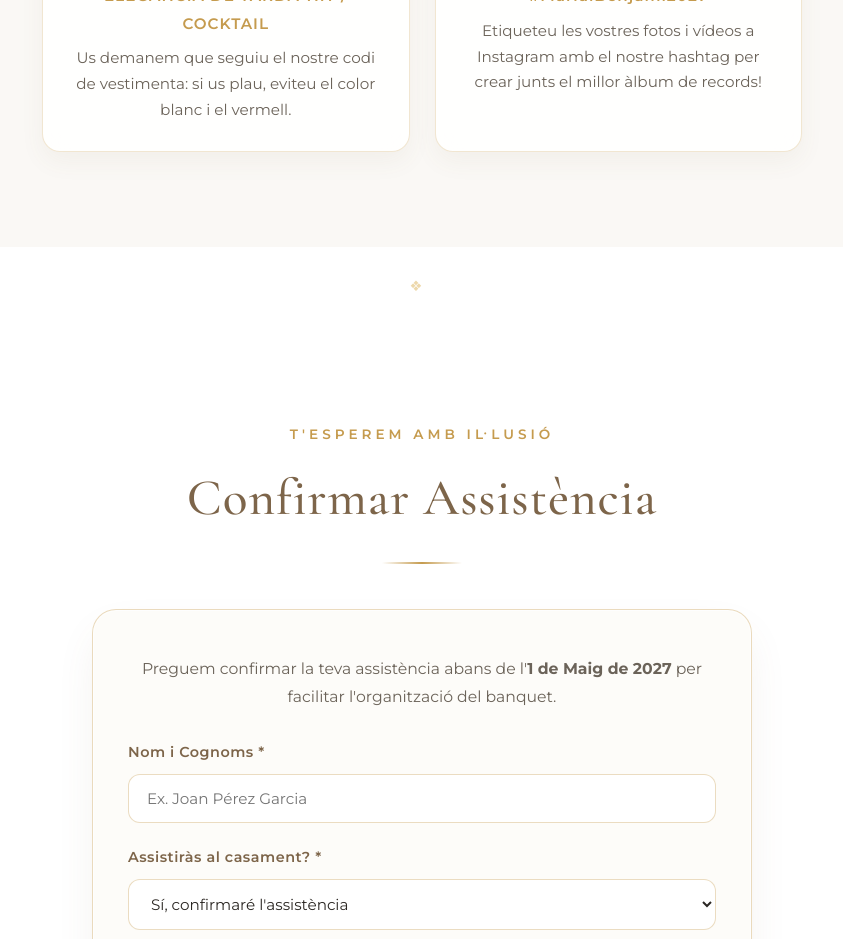
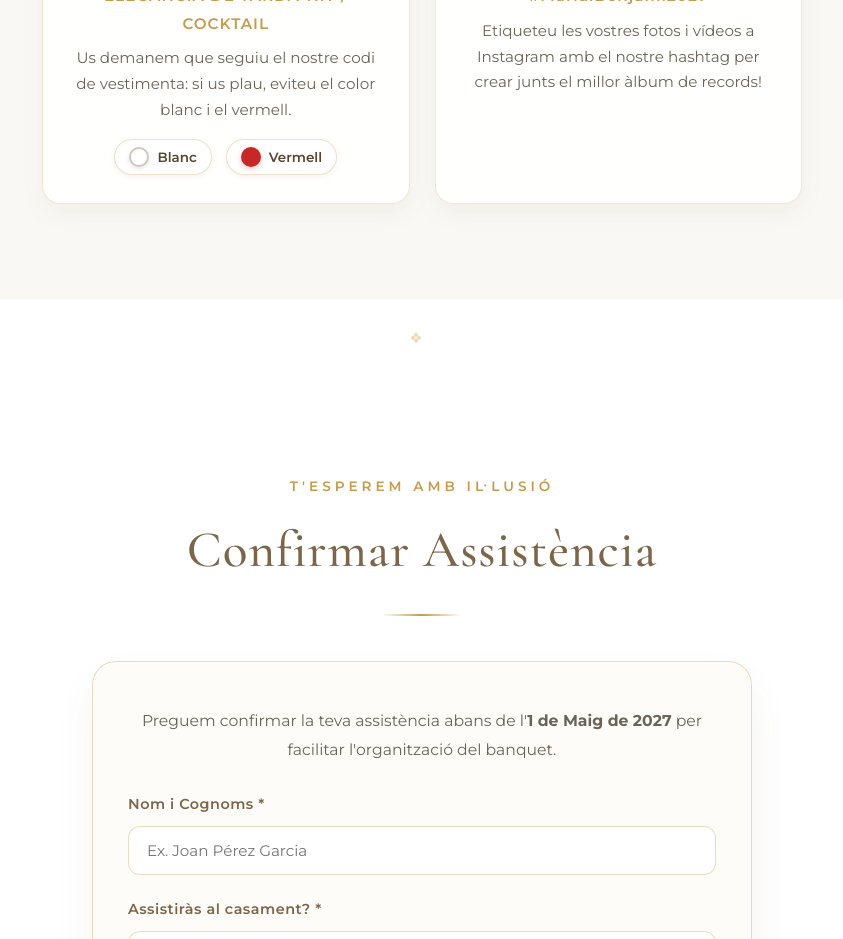
Before and after one commit to DFH94/Benjami_Maria_Boda, a Next.js app: page / in a window 1280 px wide. Shown: the part 4880-5819 px from the top of the page, without its empty margins (218-1061 px from the left). Built offline with nearby package versions, Linux system fonts and the light colour scheme.

Commit message:
Afegeix els cercles de color blanc i vermell a la targeta de codi de vestimenta

```diff
--- a/src/app/page.tsx
+++ b/src/app/page.tsx
@@ -696,6 +696,35 @@ export default function Home() {
               <p style={{ fontSize: '0.95rem', color: 'var(--text-muted)', margin: 0, lineHeight: 1.7 }}>
                 Us demanem que seguiu el nostre codi de vestimenta: si us plau, eviteu el color blanc i el vermell.
               </p>
+
+              {/* Color swatches */}
+              <div style={{ display: 'flex', justifyContent: 'center', alignItems: 'center', gap: '14px', marginTop: '16px' }}>
+                <div style={{ display: 'inline-flex', alignItems: 'center', gap: '8px', background: '#ffffff', padding: '5px 14px', borderRadius: '20px', border: '1px solid rgba(197, 155, 78, 0.3)', boxShadow: '0 2px 6px rgba(140, 115, 85, 0.08)' }}>
+                  <span style={{
+                    width: '20px',
+                    height: '20px',
+                    borderRadius: '50%',
+                    backgroundColor: '#ffffff',
+                    border: '2px solid rgba(140, 115, 85, 0.4)',
+                    boxShadow: '0 2px 5px rgba(0,0,0,0.1)',
+                    display: 'inline-block'
+                  }} />
+                  <span style={{ fontSize: '0.84rem', color: 'var(--primary-dark)', fontWeight: 600 }}>Blanc</span>
+                </div>
+
+                <div style={{ display: 'inline-flex', alignItems: 'center', gap: '8px', background: '#ffffff', padding: '5px 14px', borderRadius: '20px', border: '1px solid rgba(197, 155, 78, 0.3)', boxShadow: '0 2px 6px rgba(140, 115, 85, 0.08)' }}>
+                  <span style={{
+                    width: '20px',
+                    height: '20px',
+                    borderRadius: '50%',
+                    backgroundColor: '#c62828',
+                    border: '2px solid rgba(198, 40, 40, 0.4)',
+                    boxShadow: '0 2px 6px rgba(198, 40, 40, 0.25)',
+                    display: 'inline-block'
+                  }} />
+                  <span style={{ fontSize: '0.84rem', color: 'var(--primary-dark)', fontWeight: 600 }}>Vermell</span>
+                </div>
+              </div>
             </div>
 
             {/* Card 2: Xarxes i Fotos */}
```
